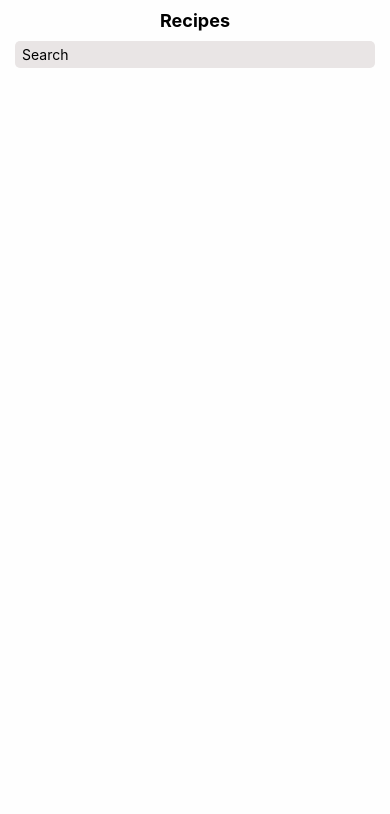
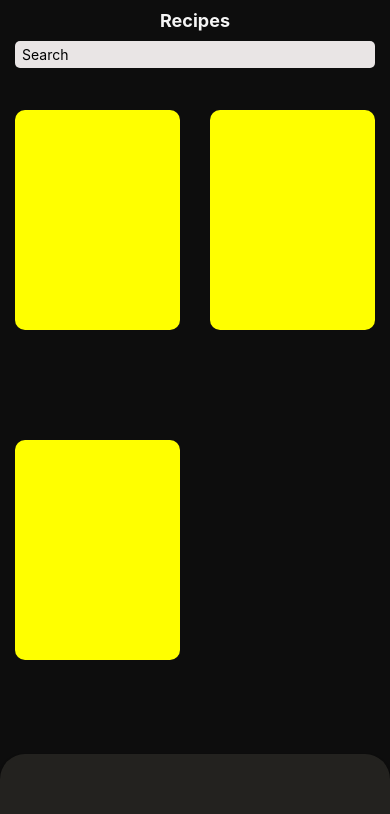
Before and after one commit to chehrona/RecipeManager, a React Native app: screen / in a window 390 px wide. Shown: the top 814 px of the page. Built offline with nearby package versions, Linux system fonts and the light colour scheme; grey boxes are pictures that could not be loaded.

Commit message:
added navbar and recipe cards

```diff
--- a/App.tsx
+++ b/App.tsx
@@ -1,29 +1,19 @@
 import React from 'react';
-import { View, Text, SafeAreaView, TextInput } from 'react-native';
+import { SafeAreaView, View } from 'react-native';
 import { styles } from './appStyles';
 
+// Components
+import Header from './components/header/Header.tsx';
+import Body from './components/body/Body.tsx';
+import NavBar from './components/navBar/NavBar.tsx';
+
 function App(): React.JSX.Element {
-    const [inputValue, setInputValue] = React.useState('');
-
-    const handleSearch = (inputText: string) => {
-        console.log(inputText, 'text');
-        setInputValue(inputText);
-    };
-
     return (
         <SafeAreaView style={styles.wrapper}>
             <View style={styles.container}>
-                <View style={styles.header}>
-                    <Text style={styles.viewTitle}>Recipes</Text>
-                    <View style={styles.searchWrapper}>
-                        <TextInput
-                            style={styles.inputField}
-                            value={inputValue}
-                            placeholder="Search"
-                            onChangeText={handleSearch}
-                        />
-                    </View>
-                </View>
+                <Header />
+                <Body />
+                <NavBar />
             </View>
         </SafeAreaView>
     );
--- a/appStyles.tsx
+++ b/appStyles.tsx
@@ -5,33 +5,9 @@ export const styles = StyleSheet.create({
         flex: 1,
     },
     container: {
-        backgroundColor: '#fefefe',
+        backgroundColor: '#0d0d0d',
         flex: 1,
         alignItems: 'center',
         justifyContent: 'center',
     },
-    header: {
-        flex: 1,
-        width: '100%',
-        paddingTop: 10,
-        paddingRight: 15,
-        paddingLeft: 15,
-        paddingBottom: 10,
-    },
-    viewTitle: {
-        textAlign: 'center',
-        fontWeight: 'bold',
-        fontSize: 18,
-    },
-    searchWrapper: {
-        width: '100%',
-        paddingTop: 5,
-        paddingBottom: 5,
-        paddingRight: 7,
-        paddingLeft: 7,
-        marginTop: 10,
-        borderRadius: 5,
-        backgroundColor: '#e9e5e5',
-    },
-    inputField: {},
 });
--- /dev/null
+++ b/components/body/Body.tsx
@@ -0,0 +1,27 @@
+import React from 'react';
+import { View } from 'react-native';
+import { styles } from './bodyStyles';
+import RecipeCard from '../recipeCard/RecipeCard';
+
+const recipes = [
+    {
+        name: 'Chicken enchiladas',
+        img: 'https://i.pinimg.com/564x/43/ff/2f/43ff2fe3ee234faa7313725adc82cb60.jpg',
+    },
+    { name: 'Greek meatballs', img: './path/to/image.png' },
+    { name: 'Greek meatballs', img: './path/to/image.png' },
+];
+
+function Body(): React.JSX.Element {
+    return (
+        <View style={styles.container}>
+            {recipes.map((recipe, i) => {
+                return (
+                    <RecipeCard key={i} img={recipe.img} name={recipe.name} />
+                );
+            })}
+        </View>
+    );
+}
+
+export default Body;
--- /dev/null
+++ b/components/body/bodyStyles.tsx
@@ -0,0 +1,15 @@
+import { StyleSheet } from 'react-native';
+
+export const styles = StyleSheet.create({
+    container: {
+        width: '100%',
+        flex: 1,
+        flexDirection: 'row',
+        flexWrap: 'wrap',
+        gap: 15,
+        justifyContent: 'space-between',
+        paddingRight: 15,
+        paddingLeft: 15,
+        paddingTop: 10,
+    },
+});
--- /dev/null
+++ b/components/header/Header.tsx
@@ -0,0 +1,29 @@
+import React from 'react';
+import { View, Text, TextInput } from 'react-native';
+
+import { styles } from './headerStyles';
+
+const Header: React.FC = () => {
+    const [inputValue, setInputValue] = React.useState('');
+
+    const handleSearch = (inputText: string) => {
+        console.log(inputText, 'text');
+        setInputValue(inputText);
+    };
+
+    return (
+        <View style={styles.container}>
+            <Text style={styles.viewTitle}>Recipes</Text>
+            <View style={styles.searchWrapper}>
+                <TextInput
+                    style={styles.inputField}
+                    value={inputValue}
+                    placeholder="Search"
+                    onChangeText={handleSearch}
+                />
+            </View>
+        </View>
+    );
+};
+
+export default Header;
--- /dev/null
+++ b/components/header/headerStyles.tsx
@@ -0,0 +1,29 @@
+import { StyleSheet } from 'react-native';
+
+export const styles = StyleSheet.create({
+    container: {
+        flex: 0.125,
+        width: '100%',
+        paddingTop: 10,
+        paddingRight: 15,
+        paddingLeft: 15,
+        paddingBottom: 10,
+    },
+    viewTitle: {
+        textAlign: 'center',
+        fontWeight: 'bold',
+        fontSize: 18,
+        color: '#f5f5f5',
+    },
+    searchWrapper: {
+        width: '100%',
+        paddingTop: 5,
+        paddingBottom: 5,
+        paddingRight: 7,
+        paddingLeft: 7,
+        marginTop: 10,
+        borderRadius: 5,
+        backgroundColor: '#e9e5e5',
+    },
+    inputField: {},
+});
--- /dev/null
+++ b/components/navBar/NavBar.tsx
@@ -0,0 +1,17 @@
+import React from 'react';
+import { View, Text, TextInput } from 'react-native';
+
+import { styles } from './navBarStyles';
+
+const NavBar: React.FC = () => {
+    const [inputValue, setInputValue] = React.useState('');
+
+    const handleSearch = (inputText: string) => {
+        console.log(inputText, 'text');
+        setInputValue(inputText);
+    };
+
+    return <View style={styles.container}></View>;
+};
+
+export default NavBar;
--- /dev/null
+++ b/components/navBar/navBarStyles.tsx
@@ -0,0 +1,19 @@
+import { StyleSheet } from 'react-native';
+
+export const styles = StyleSheet.create({
+    container: {
+        backgroundColor: '#23221f',
+        flex: 0.125,
+        width: '100%',
+        paddingTop: 5,
+        paddingRight: 15,
+        paddingLeft: 15,
+        paddingBottom: 5,
+        borderTopLeftRadius: 25,
+        borderTopRightRadius: 25,
+        shadowColor: '#000',
+        shadowOffset: { width: 0, height: 2 },
+        shadowOpacity: 1,
+        shadowRadius: 3,
+    },
+});
--- /dev/null
+++ b/components/recipeCard/RecipeCard.tsx
@@ -0,0 +1,18 @@
+import React from 'react';
+import { View, Image, ImageSourcePropType } from 'react-native';
+import { styles } from './recipeCardStyles';
+
+interface CardProps {
+    name: string;
+    img: string;
+}
+
+const RecipeCard: React.FC<CardProps> = ({ img, name }) => {
+    return (
+        <View style={styles.wrapper}>
+            <Image source={{ uri: img }} />
+        </View>
+    );
+};
+
+export default RecipeCard;
--- /dev/null
+++ b/components/recipeCard/recipeCardStyles.tsx
@@ -0,0 +1,10 @@
+import { StyleSheet } from 'react-native';
+
+export const styles = StyleSheet.create({
+    wrapper: {
+        backgroundColor: 'yellow',
+        width: 165,
+        height: 220,
+        borderRadius: 10,
+    },
+});
```
